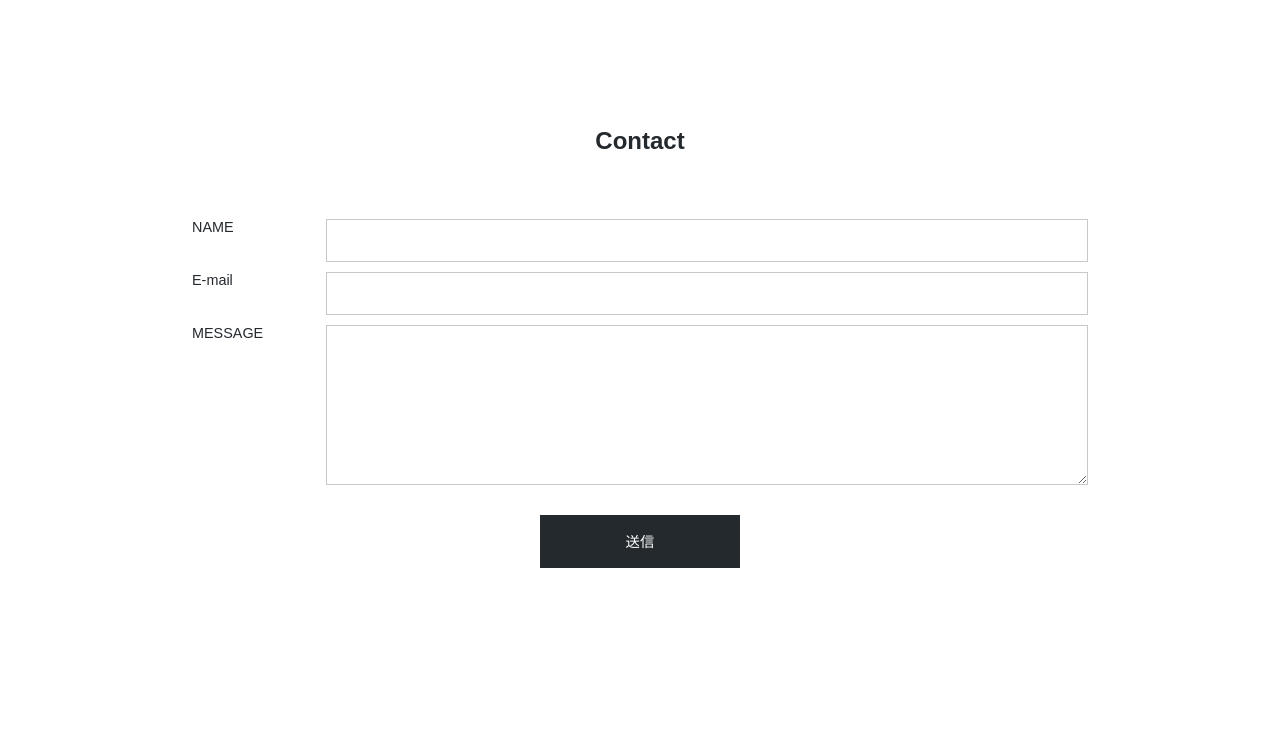
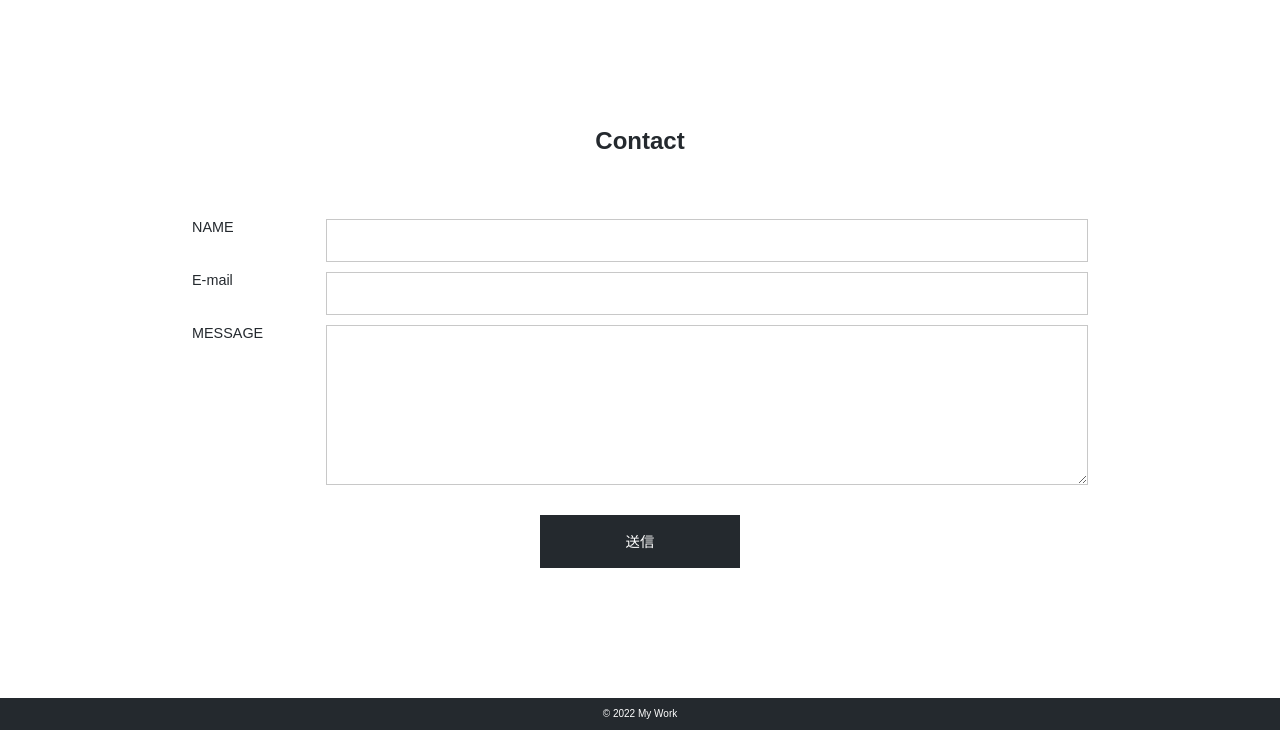
Before and after one commit to zasssou/PortfolioSiteLP, a plain HTML site: page index.html in a window 1280 px wide. Shown: the part 2174-2904 px from the top of the page. Before the commit the page ends 2872 px from the top, so only its background shows below. Drawn offline with Linux system fonts and the light colour scheme; some packages are replaced by stand-ins of ours.

Commit message:
Add footer.

```diff
--- a/css/style.css
+++ b/css/style.css
@@ -164,3 +164,15 @@ section {
   color: #24292e;
   border: 1px solid #24292e;
 }
+
+footer {
+  background-color: #24292e;
+  width: 100%;
+  padding: 10px 20px;
+}
+
+footer p {
+  color: #fff;
+  font-size: 10px;
+  text-align: center;
+}
--- a/index.html
+++ b/index.html
@@ -104,5 +104,8 @@
       </form>
     </section>
   </main>
+  <footer>
+    <p>© 2022 My Work</p>
+  </footer>
 </body>
 </html>
```
